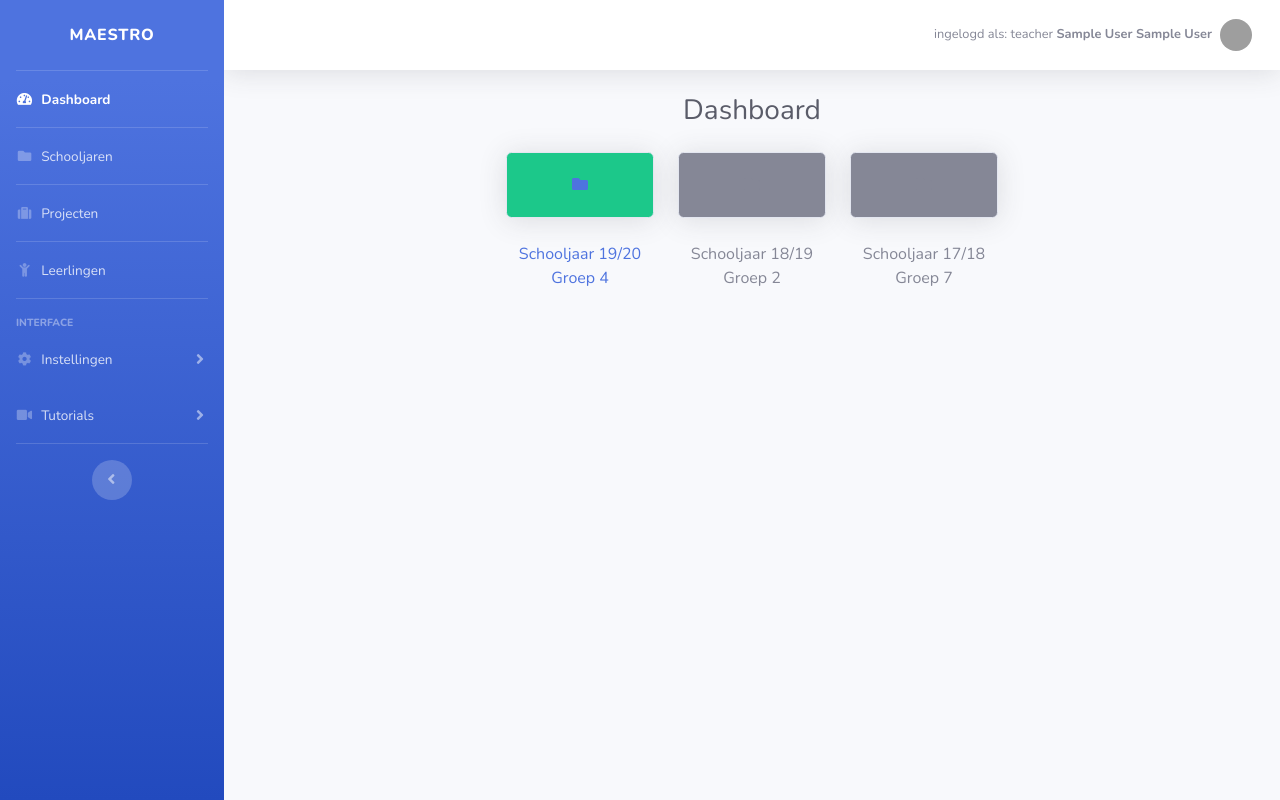
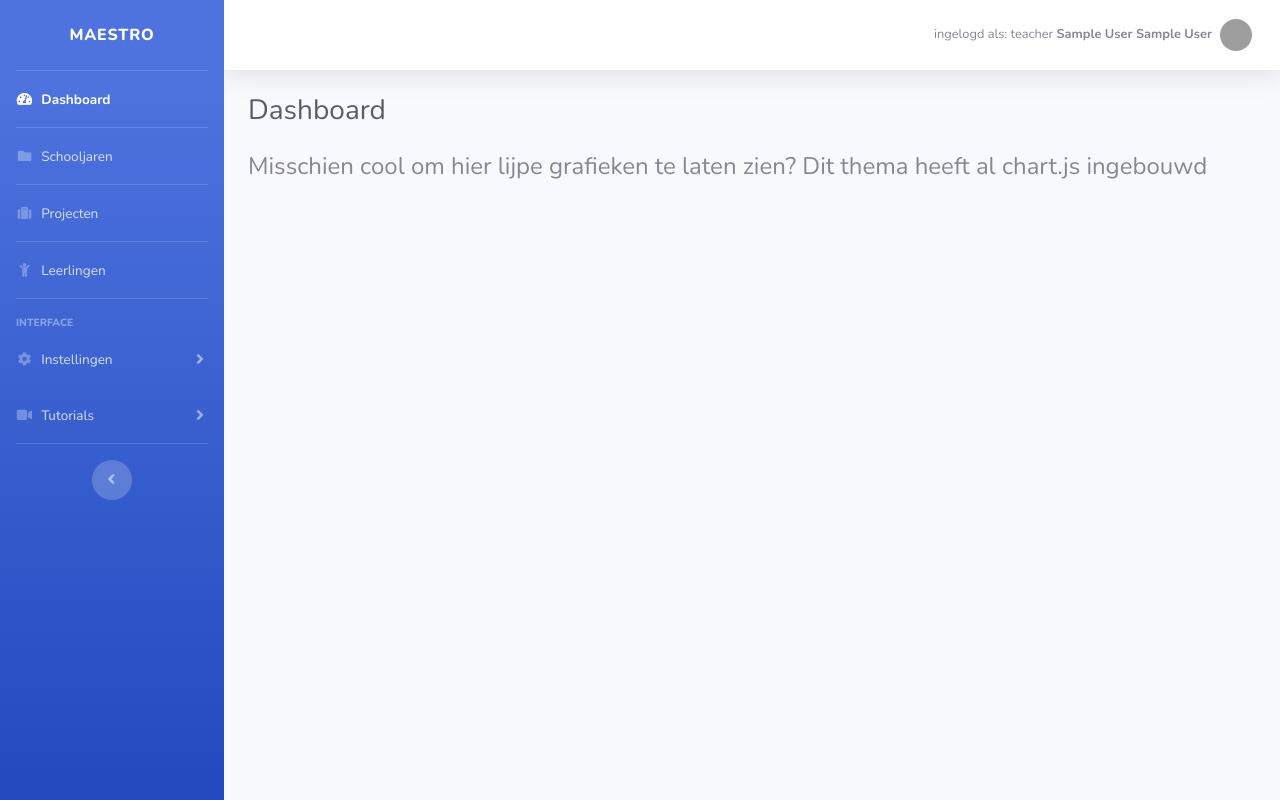
Before and after one commit to OliviervDuuren/FMPmusicproject, a PHP site: page / in a window 1280 px wide. Run offline with PHP 8.4, Linux system fonts and the light colour scheme; the visitor is signed in with stand-in values (Sample User, id 1); some libraries are stand-ins or nearby versions; grey boxes are pictures that could not be loaded.

Commit message:
Breadcrumb

```diff
--- a/block.php
+++ b/block.php
@@ -50,7 +50,7 @@ $block = $_GET['block'];
         <!-- End of Topbar -->
 
         <!-- Begin Page Content -->
-        <div class="container-fluid">
+        <div class="container">
           <nav aria-label="breadcrumb">
             <ol class="breadcrumb">
               <li class="breadcrumb-item"><a href="schoolyears.php">Schooljaar <?php echo $schoolyear;?></a></li>
--- a/index.php
+++ b/index.php
@@ -46,42 +46,11 @@ if (!isset($_SESSION['username'])) {
         <div class="container-fluid">
 
           <!-- Page Heading -->
-          <div class="d-sm-flex align-items-center justify-content-center mb-4">
+          <div class="d-sm-flex align-items-center justify-content-baseline mb-4">
             <h1 class="h3 mb-0 text-gray-800">Dashboard</h1>
           </div>
+          <h4>Misschien cool om hier lijpe grafieken te laten zien? Dit thema heeft al chart.js ingebouwd</h4>
 
-          <!-- Content Row -->
-          <div class="row justify-content-center">
-            <div class="col-sm-2 text-center">
-              <a href="schoolyears.php">
-                <div class="card bg-success d-sm-flex justify-content-center align-items-center shadow mb-4">
-                  <div class="card-body">
-                    <i class="fas fa-folder folder"></i>
-                  </div>
-                </div>
-                <p>Schooljaar 19/20 Groep 4</p>
-              </a>
-            </div>
-
-            <div class="col-sm-2 text-center">
-              <div class="card bg-secondary d-sm-flex justify-content-center align-items-center shadow mb-4">
-                <div class="card-body">
-                  <i class="fas fa-folder folder"></i>
-                </div>
-              </div>
-              <p>Schooljaar 18/19 Groep 2</p>
-            </div>
-
-            <div class="col-sm-2 text-center">
-              <div class="card bg-secondary d-sm-flex justify-content-center align-items-center shadow mb-4">
-                <div class="card-body">
-                  <i class="fas fa-folder folder"></i>
-                </div>
-              </div>
-              <p>Schooljaar 17/18 Groep 7</p>
-            </div>
-
-          </div>
           <!-- End of Main Content -->
 
           <!-- Footer -->
--- a/project.php
+++ b/project.php
@@ -184,7 +184,7 @@ if (!isset($_SESSION['username'])) {
               </div>
             </div>
           </div> -->
-            <div class="col-sm-2 text-center">
+            <div class="col-sm-2 text-center block-card">
               <a href="song-puzzles.html">
                 <div class="card bg-secondary d-sm-flex justify-content-center align-items-center shadow mb-4">
                   <div class="card-body">
@@ -210,13 +210,13 @@ if (!isset($_SESSION['username'])) {
         <!-- End of Main Content -->
 
         <!-- Footer -->
-        <footer class="sticky-footer bg-white">
+        <!-- <footer class="sticky-footer bg-white">
           <div class="container my-auto">
             <div class="copyright text-center my-auto">
               <span>Copyright &copy; Your Website 2019</span>
             </div>
           </div>
-        </footer>
+        </footer> -->
         <!-- End of Footer -->
 
       </div>
--- a/projectblocks.php
+++ b/projectblocks.php
@@ -48,7 +48,7 @@ $schoolyear = $_GET['schoolyear'];
         <!-- End of Topbar -->
 
         <!-- Begin Page Content -->
-        <div class="container-fluid">
+        <div class="container">
           <nav aria-label="breadcrumb">
             <ol class="breadcrumb">
               <li class="breadcrumb-item"><a href="schoolyears.php">Schooljaar <?php echo $schoolyear;?></a></li>
--- a/schoolyears.php
+++ b/schoolyears.php
@@ -46,11 +46,11 @@ if (!isset($_SESSION['username'])) {
         <!-- End of Topbar -->
 
         <!-- Begin Page Content -->
-        <div class="container-fluid">
+        <div class="container">
 
           <!-- Page Heading -->
           <div class="d-sm-flex align-items-center justify-content-center mb-4">
-            <h1 class="h3 mb-0 text-gray-800">Dashboard</h1>
+            <h1 class="h3 mb-0 text-gray-800">Schooljaren</h1>
           </div>
 
           <!-- Content Row -->
```
